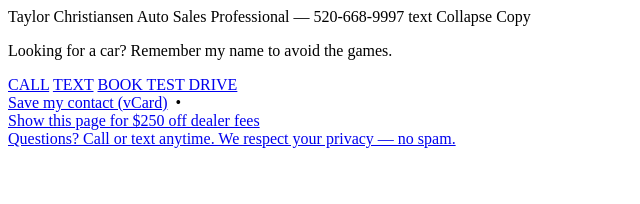
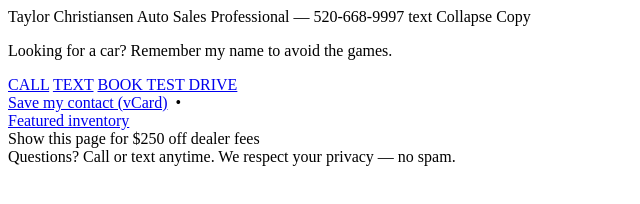
Before and after one commit to tchrist94/solid-system, a plain HTML site: page index.html in a window 1280 px wide. Shown: the whole page, without its empty margins (0-640 px from the left). Drawn offline with Linux system fonts and the light colour scheme.

Commit message:
Update index.html

```diff
--- a/index.html
+++ b/index.html
@@ -19,8 +19,7 @@ Collapse
 <div class="links">
   <a href="Taylor_Christiansen.vcf" download>Save my contact (vCard)</a>
   &nbsp;•&nbsp;
-  <a href="#inventory"https://www.hendrickhondabradenton.com/</a>
-</div>
+ <div class="links"> <a href="https://www.hendrickhondabradenton.com/" target="_blank" rel="noopener">Featured inventory</a> </div>
 
 <div class="promo">Show this page for $250 off dealer fees</div>
 
```
